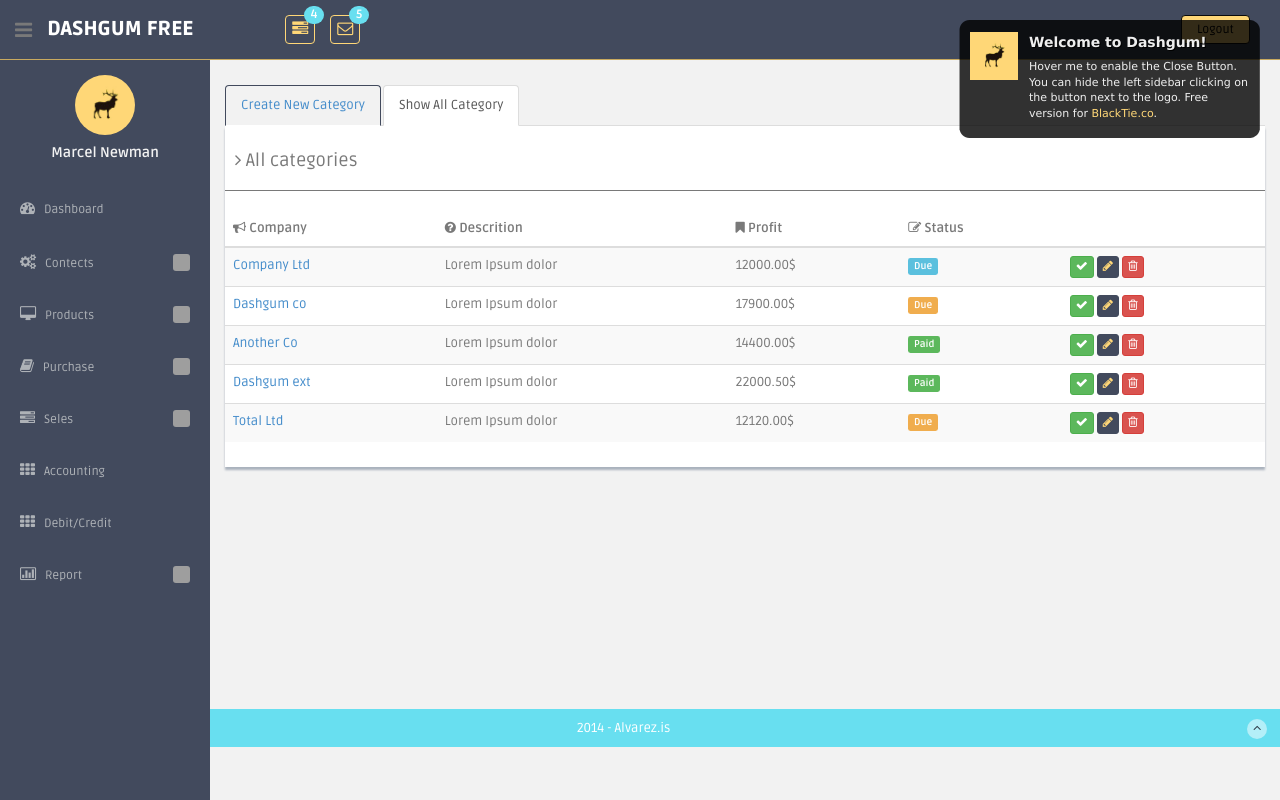
After one commit to sadik061/inventory-student, a PHP site: page /Pages/Accounting.php in a window 1280 px wide, after a click on "Show All Category". The commit adds this page. Run offline with PHP 8.4, Linux system fonts and the light colour scheme; grey boxes are pictures that could not be loaded.

Commit message:
Accounting

```diff
--- /dev/null
+++ b/Pages/Accounting.php
@@ -0,0 +1,177 @@
+<?php include '../Templates/Header.php'; ?>
+<body>
+<section id="container" >
+    <?php include '../Templates/navbar.php' ?>
+    <?php include '../Templates/sidebar.php' ?>
+
+    <section id="main-content">
+        <section class="wrapper">
+            <div class="row mt">
+                <div class="col-md-12">
+                    <script>
+                        $('#myTabs a').click(function (e) {
+                            e.preventDefault()
+                            $(this).tab('show')
+                        })
+                        $('#myTabs a[href="#home"]').tab('show') // Select tab by name
+                        $('#myTabs a[href="#Show"]').tab('show') // Select tab by name
+                    </script>
+                    <div>
+
+                        <!-- Nav tabs -->
+                        <ul class="nav nav-tabs" role="tablist">
+                            <li role="presentation" class="active"><a href="#home" aria-controls="home" role="tab" data-toggle="tab">Create New Category</a></li>
+                            <li role="presentation"><a href="#Show" aria-controls="Show" role="tab" data-toggle="tab">Show All Category</a></li>
+                        </ul>
+
+                        <!-- Tab panes -->
+                        <div class="tab-content">
+                            <div role="tabpanel" class="tab-pane active" id="home"><div class="content-panel"><form>
+                                        <div class="form-row">
+                                            <div class="form-group col-md-6">
+                                                <label for="inputEmail4">Email</label>
+                                                <input type="email" class="form-control" id="inputEmail4" placeholder="Email">
+                                            </div>
+                                            <div class="form-group col-md-6">
+                                                <label for="inputPassword4">Password</label>
+                                                <input type="password" class="form-control" id="inputPassword4" placeholder="Password">
+                                            </div>
+                                        </div>
+                                        <div class="form-group col-md-12">
+                                            <label for="inputAddress">Address</label>
+                                            <input type="text" class="form-control" id="inputAddress" placeholder="1234 Main St">
+                                        </div>
+                                        <div class="form-group col-md-12">
+                                            <label for="inputAddress2">Address 2</label>
+                                            <input type="text" class="form-control" id="inputAddress2" placeholder="Apartment, studio, or floor">
+                                        </div>
+                                        <div class="form-row">
+                                            <div class="form-group col-md-6">
+                                                <label for="inputCity">City</label>
+                                                <input type="text" class="form-control" id="inputCity">
+                                            </div>
+                                            <div class="form-group col-md-4">
+                                                <label for="inputState">State</label>
+                                                <select id="inputState" class="form-control">
+                                                    <option selected>Choose...</option>
+                                                    <option>...</option>
+                                                </select>
+                                            </div>
+                                            <div class="form-group col-md-2">
+                                                <label for="inputZip">Zip</label>
+                                                <input type="text" class="form-control" id="inputZip">
+                                            </div>
+                                        </div>
+                                        <div class="form-group col-md-12">
+                                            <div class="form-check">
+                                                <input class="form-check-input" type="checkbox" id="gridCheck">
+                                                <label class="form-check-label" for="gridCheck">
+                                                    Check me out
+                                                </label>
+                                            </div>
+                                        </div>
+                                        <button type="submit" class="btn btn-primary" style=" margin-left:  1%;">Sign in</button>
+                                    </form>
+                                </div>
+                            </div>
+
+
+
+
+                            <div role="tabpanel" class="tab-pane" id="Show"><div class="content-panel">
+                                    <table class="table table-striped table-advance table-hover">
+                                        <h4><i class="fa fa-angle-right"></i> All categories</h4>
+                                        <hr>
+                                        <thead>
+                                        <tr>
+                                            <th><i class="fa fa-bullhorn"></i> Company</th>
+                                            <th class="hidden-phone"><i class="fa fa-question-circle"></i> Descrition</th>
+                                            <th><i class="fa fa-bookmark"></i> Profit</th>
+                                            <th><i class=" fa fa-edit"></i> Status</th>
+                                            <th></th>
+                                        </tr>
+                                        </thead>
+                                        <tbody>
+                                        <tr>
+                                            <td><a href="basic_table.html#">Company Ltd</a></td>
+                                            <td class="hidden-phone">Lorem Ipsum dolor</td>
+                                            <td>12000.00$ </td>
+                                            <td><span class="label label-info label-mini">Due</span></td>
+                                            <td>
+                                                <button class="btn btn-success btn-xs"><i class="fa fa-check"></i></button>
+                                                <button class="btn btn-primary btn-xs"><i class="fa fa-pencil"></i></button>
+                                                <button class="btn btn-danger btn-xs"><i class="fa fa-trash-o "></i></button>
+                                            </td>
+                                        </tr>
+                                        <tr>
+                                            <td>
+                                                <a href="basic_table.html#">
+                                                    Dashgum co
+                                                </a>
+                                            </td>
+                                            <td class="hidden-phone">Lorem Ipsum dolor</td>
+                                            <td>17900.00$ </td>
+                                            <td><span class="label label-warning label-mini">Due</span></td>
+                                            <td>
+                                                <button class="btn btn-success btn-xs"><i class="fa fa-check"></i></button>
+                                                <button class="btn btn-primary btn-xs"><i class="fa fa-pencil"></i></button>
+                                                <button class="btn btn-danger btn-xs"><i class="fa fa-trash-o "></i></button>
+                                            </td>
+                                        </tr>
+                                        <tr>
+                                            <td>
+                                                <a href="basic_table.html#">
+                                                    Another Co
+                                                </a>
+                                            </td>
+                                            <td class="hidden-phone">Lorem Ipsum dolor</td>
+                                            <td>14400.00$ </td>
+                                            <td><span class="label label-success label-mini">Paid</span></td>
+                                            <td>
+                                                <button class="btn btn-success btn-xs"><i class="fa fa-check"></i></button>
+                                                <button class="btn btn-primary btn-xs"><i class="fa fa-pencil"></i></button>
+                                                <button class="btn btn-danger btn-xs"><i class="fa fa-trash-o "></i></button>
+                                            </td>
+                                        </tr>
+                                        <tr>
+                                            <td>
+                                                <a href="basic_table.html#">
+                                                    Dashgum ext
+                                                </a>
+                                            </td>
+                                            <td class="hidden-phone">Lorem Ipsum dolor</td>
+                                            <td>22000.50$ </td>
+                                            <td><span class="label label-success label-mini">Paid</span></td>
+                                            <td>
+                                                <button class="btn btn-success btn-xs"><i class="fa fa-check"></i></button>
+                                                <button class="btn btn-primary btn-xs"><i class="fa fa-pencil"></i></button>
+                                                <button class="btn btn-danger btn-xs"><i class="fa fa-trash-o "></i></button>
+                                            </td>
+                                        </tr>
+                                        <tr>
+                                            <td><a href="basic_table.html#">Total Ltd</a></td>
+                                            <td class="hidden-phone">Lorem Ipsum dolor</td>
+                                            <td>12120.00$ </td>
+                                            <td><span class="label label-warning label-mini">Due</span></td>
+                                            <td>
+                                                <button class="btn btn-success btn-xs"><i class="fa fa-check"></i></button>
+                                                <button class="btn btn-primary btn-xs"><i class="fa fa-pencil"></i></button>
+                                                <button class="btn btn-danger btn-xs"><i class="fa fa-trash-o "></i></button>
+                                            </td>
+                                        </tr>
+                                        </tbody>
+                                    </table>
+                                </div><!-- /content-panel --></div></div>
+
+                    </div>
+                </div>
+            </div><!-- /col-md-12 -->
+            </div><!-- /row -->
+
+        </section><! --/wrapper -->
+    </section><!-- /MAIN CONTENT -->
+
+</section>
+<?php include '../Templates/Footer.php' ?>
+</body>
+</html>
--- a/Templates/sidebar.php
+++ b/Templates/sidebar.php
@@ -7,7 +7,7 @@
             <h5 class="centered">Marcel Newman</h5>
 
             <li class="mt">
-                <a class="active" href="index.php">
+                <a  href="../Pages/index.php">
                     <i class="fa fa-dashboard"></i>
                     <span>Dashboard</span>
                 </a>
@@ -18,8 +18,8 @@
                     <span>Contects</span>
                 </a>
                 <ul class="sub">
-                    <li><a  href="supplier.php">Supplier</a></li>
-                    <li><a  href="Customer.php">Customer</a></li>
+                    <li><a  href="../Pages/supplier.php">Supplier</a></li>
+                    <li><a  href="../Pages/Customer.php">Customer</a></li>
                 </ul>
             </li>
 
@@ -29,9 +29,9 @@
                     <span>Products</span>
                 </a>
                 <ul class="sub">
-                    <li><a  href="Addcategory.php">Category</a></li>
-                    <li><a  href="Addproduct.php">Add new product</a></li>
-                    <li><a  href="Showproduct.php">All products</a></li>
+                    <li><a  href="../Pages/Addcategory.php">Category</a></li>
+                    <li><a  href="../Pages/Addproduct.php">Add new product</a></li>
+                    <li><a  href="../Pages/Showproduct.php">All products</a></li>
                 </ul>
             </li>
 
@@ -42,29 +42,33 @@
                     <span>Purchase</span>
                 </a>
                 <ul class="sub">
-                    <li><a  href="blank.html">Blank Page</a></li>
-                    <li><a  href="login.html">Login</a></li>
-                    <li><a  href="lock_screen.html">Lock Screen</a></li>
+                    <li><a  href="blank.html">New Order</a></li>
+                    <li><a  href="login.html">Invoices</a></li>
+                    <li><a  href="lock_screen.html">Received</a></li>
                 </ul>
             </li>
             <li class="sub-menu">
                 <a href="javascript:;" >
                     <i class="fa fa-tasks"></i>
-                    <span>Sell</span>
+                    <span>Seles</span>
                 </a>
                 <ul class="sub">
-                    <li><a  href="form_component.html">Form Components</a></li>
+                    <li><a  href="form_component.html">Sale order</a></li>
+                    <li><a  href="form_component.html">Invoices</a></li>
+                    <li><a  href="form_component.html">Shipping</a></li>
                 </ul>
             </li>
             <li class="sub-menu">
-                <a href="javascript:;" >
+                <a href="../Pages/Accounting.php" >
                     <i class="fa fa-th"></i>
-                    <span>Payment</span>
+                    <span>Accounting</span>
                 </a>
-                <ul class="sub">
-                    <li><a  href="basic_table.html">Basic Table</a></li>
-                    <li><a  href="responsive_table.html">Responsive Table</a></li>
-                </ul>
+            </li>
+            <li class="sub-menu">
+                <a href="../Pages/Addnewentry.php" >
+                    <i class="fa fa-th"></i>
+                    <span>Debit/Credit</span>
+                </a>
             </li>
             <li class="sub-menu">
                 <a href="javascript:;" >
```
Also changed, not shown: Pages/Addnewentry.php (added, +177 -0 lines).
